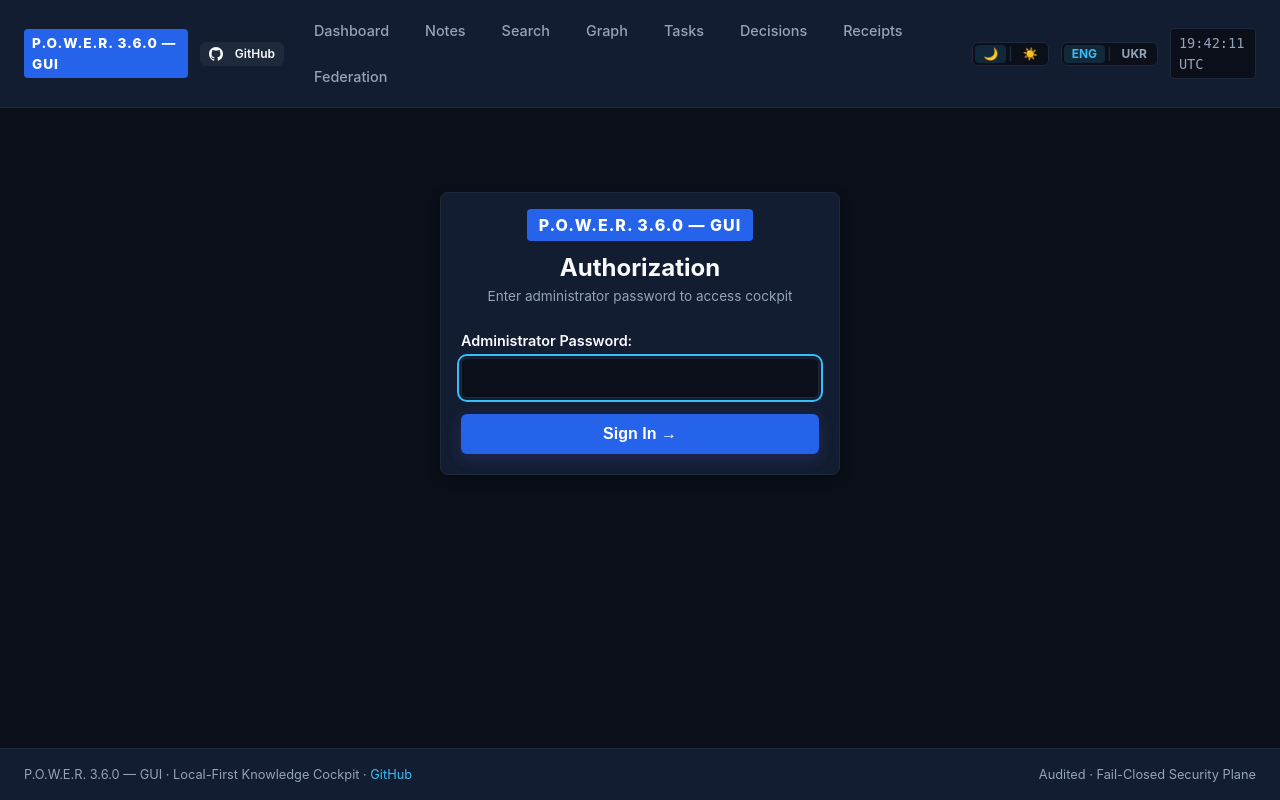
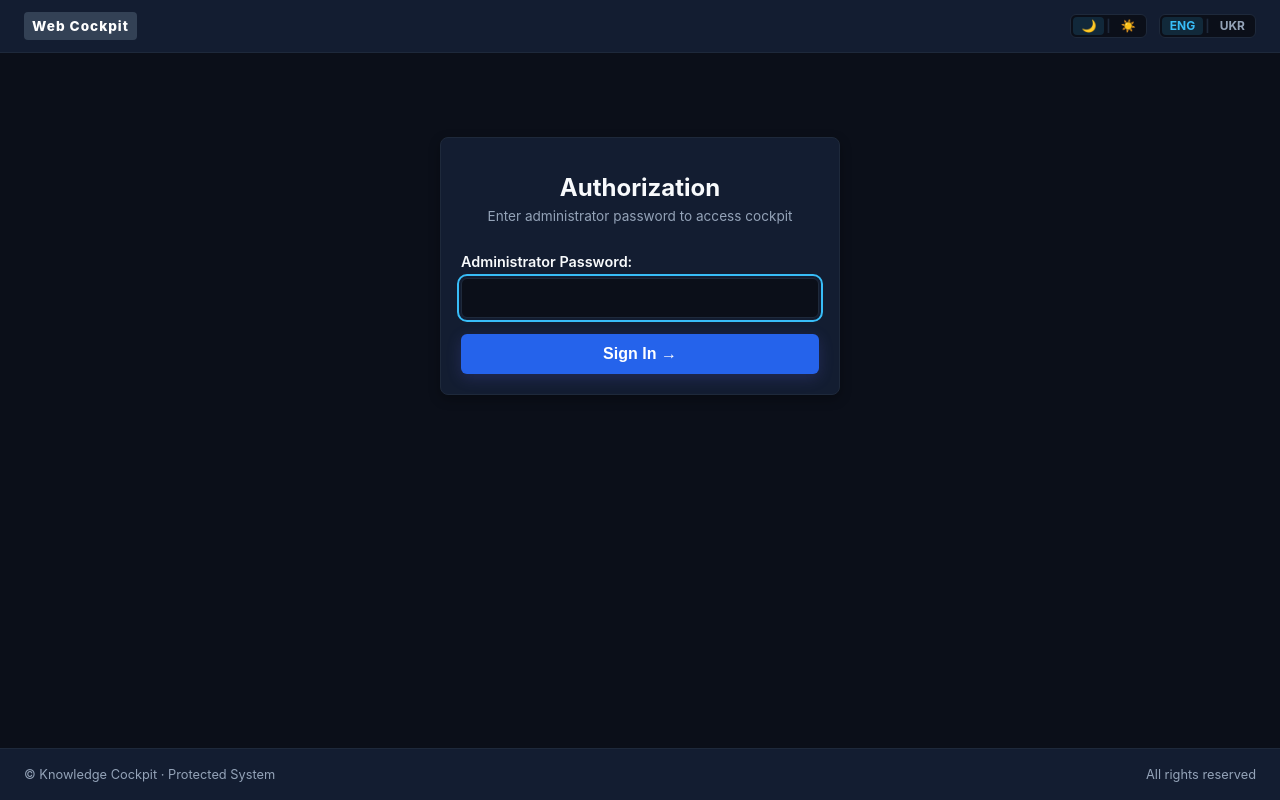
Before and after one commit to weby-homelab/ai-second-brain-gui, a FastAPI app: page /login in a window 1280 px wide. Run offline with FastAPI, Linux system fonts and the light colour scheme.

Commit message:
fix(security): implement stealth pre-auth layout with zero reconnaissance leak (#38)

```diff
--- a/pyproject.toml
+++ b/pyproject.toml
@@ -4,7 +4,7 @@ build-backend = "setuptools.build_meta"
 
 [project]
 name = "power-gui"
-version = "0.6.0"
+version = "0.6.1"
 description = "Secure, accessible, local-first web cockpit and decision center for P.O.W.E.R."
 readme = "README.md"
 requires-python = ">=3.11"
--- a/src/power_gui/app.py
+++ b/src/power_gui/app.py
@@ -40,6 +40,14 @@ def jinja_csrf_token(context: dict) -> str:
     return get_csrf_token(request, settings)
 
 
+def jinja_is_authenticated(context: dict) -> bool:
+    """Jinja helper to check if current request has authenticated session."""
+    request: Request | None = context.get("request")
+    if not request:
+        return False
+    return bool(getattr(request.state, "is_authenticated", False))
+
+
 def _maybe_set_csrf_cookie(request: Request, response: Response, settings: Settings) -> None:
     """Set ephemeral CSRF cookie if generated during request lifecycle."""
     new_csrf = getattr(request.state, "csrf_cookie_val", None)
@@ -61,9 +69,8 @@ def create_app(settings: Settings | None = None) -> FastAPI:
     app = FastAPI(
         title="POWER-GUI",
         description=f"Secure, accessible local-first web cockpit for P.O.W.E.R {POWER_VERSION}",
-        version="0.6.0",
+        version="0.6.1",
         docs_url=None,
-
         redoc_url=None,
     )
 
@@ -77,6 +84,7 @@ def create_app(settings: Settings | None = None) -> FastAPI:
     templates.env.globals["get_lang"] = get_request_lang
     templates.env.globals["get_theme"] = get_request_theme
     templates.env.globals["power_version"] = POWER_VERSION
+    templates.env.globals["is_authenticated"] = pass_context(jinja_is_authenticated)
 
     app.state.templates = templates
     app.state.settings = app_settings
@@ -93,6 +101,19 @@ def create_app(settings: Settings | None = None) -> FastAPI:
         request.state.lang = lang
         request.state.theme = theme
 
+        is_auth = False
+        if not app_settings.auth_enabled:
+            is_auth = True
+        else:
+            cookie = request.cookies.get(app_settings.session_cookie_name)
+            if cookie:
+                session_mgr = SessionManager(app_settings.secret_key)
+                user_id = session_mgr.verify_session(cookie)
+                if user_id:
+                    is_auth = True
+
+        request.state.is_authenticated = is_auth
+
         if app_settings.auth_enabled:
             path = request.url.path
             # Allow public assets, login, language switch, theme switch, and healthcheck
@@ -101,13 +122,7 @@ def create_app(settings: Settings | None = None) -> FastAPI:
                 _maybe_set_csrf_cookie(request, response, app_settings)
                 return response
 
-            cookie = request.cookies.get(app_settings.session_cookie_name)
-            if not cookie:
-                return RedirectResponse(url="/login", status_code=303)
-
-            session_mgr = SessionManager(app_settings.secret_key)
-            user_id = session_mgr.verify_session(cookie)
-            if not user_id:
+            if not is_auth:
                 return RedirectResponse(url="/login", status_code=303)
 
         response = await call_next(request)
--- a/src/power_gui/templates/base.html
+++ b/src/power_gui/templates/base.html
@@ -1,11 +1,12 @@
 {% set current_lang = get_lang(request) if request is defined else 'en' %}
 {% set current_theme = get_theme(request) if request is defined else 'dark' %}
+{% set is_authed = is_authenticated() if is_authenticated is defined else false %}
 <!DOCTYPE html>
 <html lang="{{ current_lang }}" class="{{ current_theme }}" data-theme="{{ current_theme }}">
 <head>
     <meta charset="UTF-8">
     <meta name="viewport" content="width=device-width, initial-scale=1.0">
-    <title>{% block title %}{{ t('dashboard', current_lang) }}{% endblock %} | P.O.W.E.R. {{ power_version }} — GUI</title>
+    <title>{% block title %}{{ t('dashboard', current_lang) }}{% endblock %}{% if is_authed %} | P.O.W.E.R. {{ power_version }} &mdash; GUI{% endif %}</title>
     <link rel="stylesheet" href="/static/css/style.css">
     <style>
         :root, html.dark {
@@ -233,13 +234,20 @@
     <a href="#main-content" class="skip-link">{{ t('skip_to_content', current_lang) }}</a>
     <header>
         <div style="display: flex; align-items: center; gap: 12px;">
+            {% if is_authed %}
             <a href="/dashboard" class="logo-group" aria-label="P.O.W.E.R. GUI Dashboard">
                 <span class="logo-badge">P.O.W.E.R. {{ power_version }} &mdash; GUI</span>
             </a>
             <a href="https://github.com/weby-homelab/ai-second-brain-gui" target="_blank" rel="noopener noreferrer" class="btn btn-secondary" style="padding: 2px 8px; font-size: 0.75rem; text-decoration: none;" title="GitHub Repository">
                 <svg height="14" width="14" viewBox="0 0 16 16" fill="currentColor" style="vertical-align: text-bottom; margin-right: 4px;"><path d="M8 0C3.58 0 0 3.58 0 8c0 3.54 2.29 6.53 5.47 7.59.4.07.55-.17.55-.38 0-.19-.01-.82-.01-1.49-2.01.37-2.53-.49-2.69-.94-.09-.23-.48-.94-.82-1.13-.28-.15-.68-.52-.01-.53.63-.01 1.08.58 1.23.82.72 1.21 1.87.87 2.33.66.07-.52.28-.87.51-1.07-1.78-.2-3.64-.89-3.64-3.95 0-.87.31-1.59.82-2.15-.08-.2-.36-1.02.08-2.12 0 0 .67-.21 2.2.82.64-.18 1.32-.27 2-.27.68 0 1.36.09 2 .27 1.53-1.04 2.2-.82 2.2-.82.44 1.1.16 1.92.08 2.12.51.56.82 1.27.82 2.15 0 3.07-1.87 3.75-3.65 3.95.29.25.54.73.54 1.48 0 1.07-.01 1.93-.01 2.2 0 .21.15.46.55.38A8.013 8.013 0 0016 8c0-4.42-3.58-8-8-8z"></path></svg>GitHub
             </a>
+            {% else %}
+            <span class="logo-group">
+                <span class="logo-badge" style="background: #334155;">Web Cockpit</span>
+            </span>
+            {% endif %}
         </div>
+        {% if is_authed %}
         <nav aria-label="Main Navigation">
             <a href="/dashboard">{{ t('dashboard', current_lang) }}</a>
             <a href="/notes">{{ t('notes', current_lang) }}</a>
@@ -250,6 +258,7 @@
             <a href="/receipts">{{ t('receipts', current_lang) }}</a>
             <a href="/federation">{{ t('federation', current_lang) }}</a>
         </nav>
+        {% endif %}
         <div class="header-meta">
             <div class="theme-switcher" role="group" aria-label="Theme selection">
                 <a href="/set-theme?theme=dark&next={{ request.url.path if request is defined else '/dashboard' }}" class="theme-btn {% if current_theme == 'dark' %}active{% endif %}" title="{{ t('theme_dark', current_lang) }}" id="themeDarkBtn" aria-label="Switch to dark theme">🌙</a>
@@ -261,8 +270,8 @@
                 <span style="color: var(--border);">|</span>
                 <a href="/set-lang?lang=uk&next={{ request.url.path if request is defined else '/dashboard' }}" class="lang-btn {% if current_lang == 'uk' %}active{% endif %}" title="Українська">UKR</a>
             </div>
+            {% if is_authed %}
             <span id="liveClock" class="live-clock" aria-label="Current UTC Time">--:--:-- UTC</span>
-            {% if request is defined and request.cookies.get(settings.session_cookie_name if settings is defined else 'power_gui_session') %}
             <form action="/logout" method="POST" style="display: inline; margin: 0;">
                 <input type="hidden" name="csrf_token" value="{{ csrf_token() }}">
                 <button type="submit" class="btn btn-secondary" style="padding: 4px 8px; font-size: 0.8rem;">{{ t('logout', current_lang) }}</button>
@@ -276,8 +285,13 @@
     </main>
 
     <footer>
+        {% if is_authed %}
         <div>P.O.W.E.R. {{ power_version }} &mdash; GUI &middot; Local-First Knowledge Cockpit &middot; <a href="https://github.com/weby-homelab/ai-second-brain-gui" target="_blank" rel="noopener noreferrer" style="color: var(--accent); text-decoration: none;">GitHub</a></div>
         <div>Audited &middot; Fail-Closed Security Plane</div>
+        {% else %}
+        <div>&copy; Knowledge Cockpit &middot; Protected System</div>
+        <div>All rights reserved</div>
+        {% endif %}
     </footer>
 
     <script src="/static/js/app.js"></script>
--- a/src/power_gui/templates/login.html
+++ b/src/power_gui/templates/login.html
@@ -5,7 +5,6 @@
 {% block content %}
 <div style="max-width: 400px; margin: 60px auto;" class="card">
     <div style="text-align: center; margin-bottom: 24px;">
-        <span class="logo-badge" style="font-size: 1rem; padding: 6px 12px;">P.O.W.E.R. {{ power_version }} &mdash; GUI</span>
         <h1 style="font-size: 1.5rem; font-weight: 700; margin-top: 12px;">{{ t('authorization', current_lang) }}</h1>
         <p style="color: var(--text-secondary); font-size: 0.85rem;">{{ t('login_subtitle', current_lang) }}</p>
     </div>
```
Also changed, not shown: tests/contract/test_app_routes.py (+13 -2 lines).
